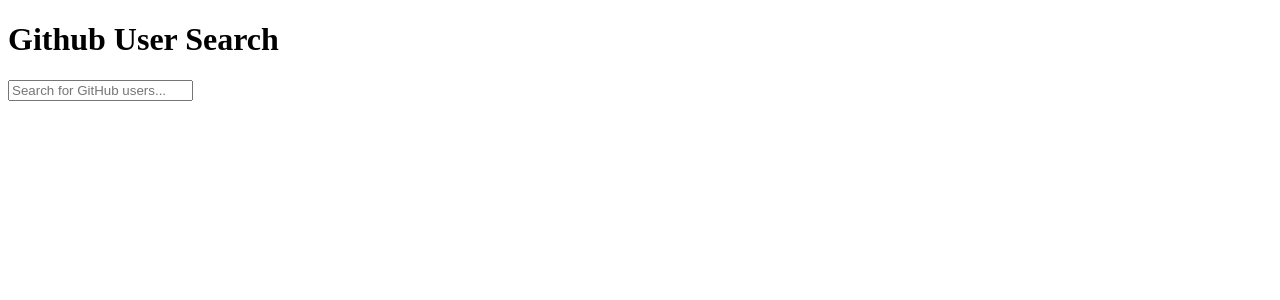
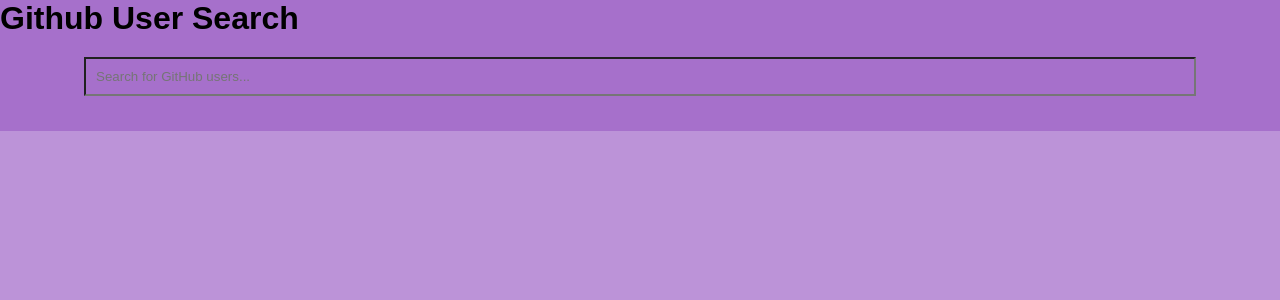
Before and after one commit to mryeminthu/github-user-search, a React (Create React App) app: page / in a window 1280 px wide. Shown: the top 300 px of the page. Built offline with nearby package versions, Linux system fonts and the light colour scheme.

Commit message:
Add bgcolor

```diff
--- /dev/null
+++ b/src/components/Search.css
@@ -0,0 +1,19 @@
+* {
+    font-family: 'Arial', sans-serif;
+    margin: 0;
+    padding: 0;
+    box-sizing: border-box;
+    background: rgba(167, 112, 204, 0.753);
+  }
+
+.container {
+    width: 90%;
+    margin: 0 auto;
+    padding: 20px;
+  }
+
+  input {
+    width: 100%;
+    margin-bottom: 15px;
+    padding: 10px;
+  }
--- a/src/components/Search.js
+++ b/src/components/Search.js
@@ -1,5 +1,6 @@
 import React, { useState, useEffect } from 'react';
 import axios from 'axios';
+import './Search.css';
 
 const Search = () => {
   const [searchTerm, setSearchTerm] = useState('');
@@ -25,7 +26,7 @@
   }, [searchTerm]);
 
   return (
-    <div>
+    <div className='container'>
       <input
         type="text"
         placeholder="Search for GitHub users..."
```
